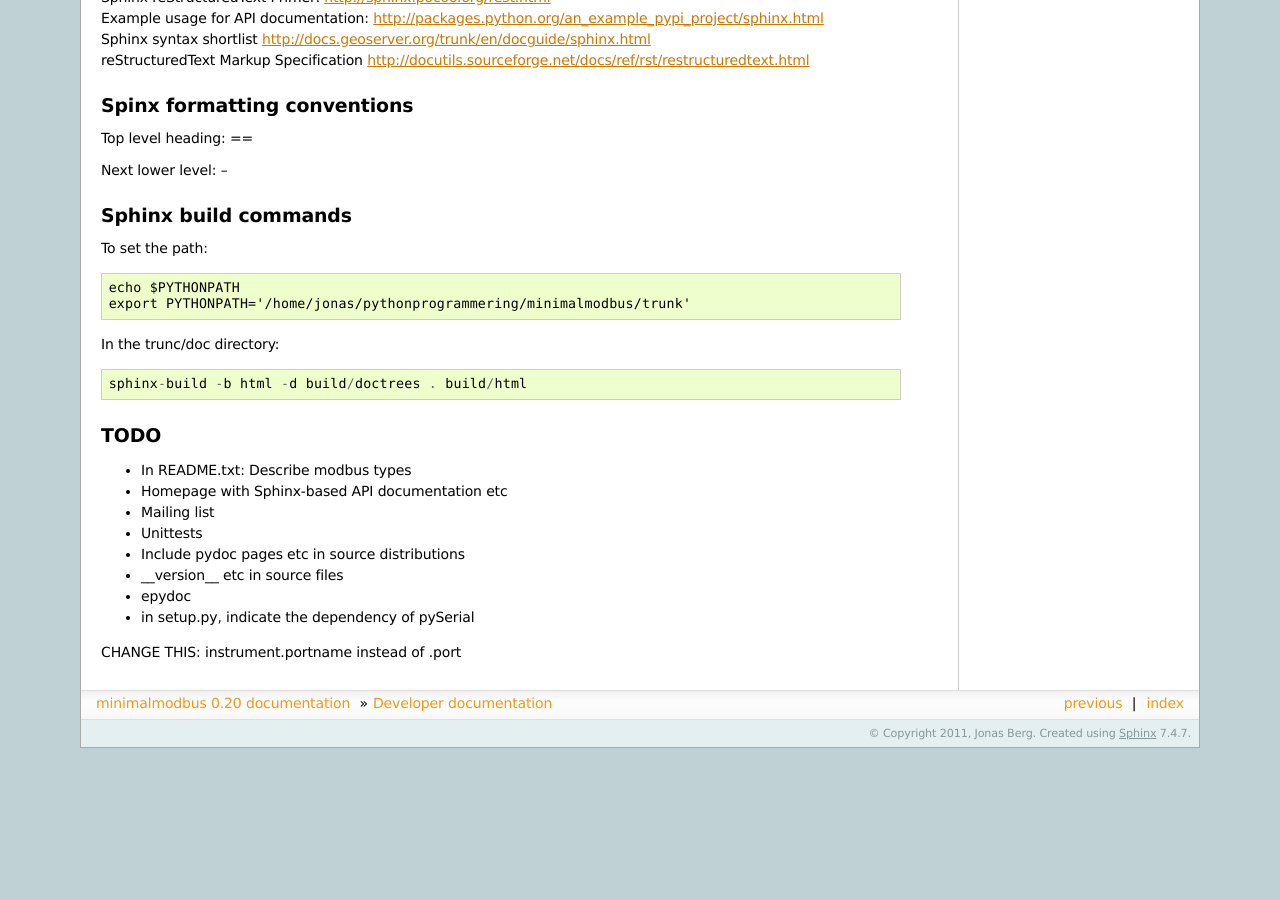
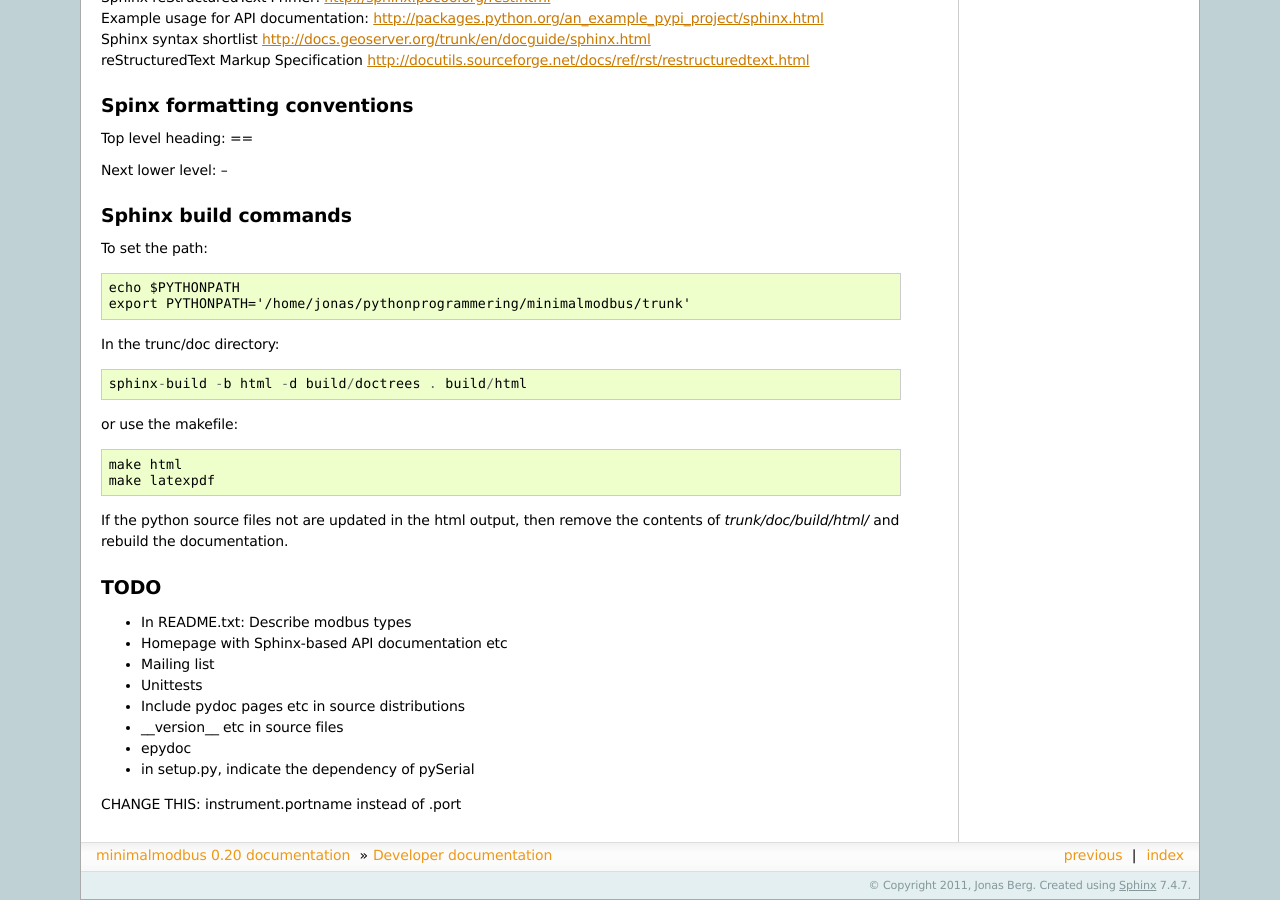
Before and after one commit to pyhys/minimalmodbus, a Sphinx documentation site: the page built from doc/administrative.rst, in a window 1280 px wide and 900 px high, scrolled down 2307 px. Built offline with Sphinx 7.4.7, drawn with Linux system fonts in a browser that asks for light colours; pages that are not in the unit, such as notebooks, are missing from menus; before the commit the page ends 3055 px from its top, so only the background shows below that; some of the changed text lies outside the part shown.

```diff
--- a/doc/administrative.rst
+++ b/doc/administrative.rst
@@ -156,6 +156,14 @@
 
     sphinx-build -b html -d build/doctrees . build/html
 
+or use the makefile::
+
+    make html
+    make latexpdf
+
+If the python source files not are updated in the html output, then remove the contents of *trunk/doc/build/html/* and rebuild the documentation.
+
+
 TODO
 ----
 * In README.txt: Describe modbus types
```
Also changed, not shown: other parts of doc/administrative.rst (+1 -1 lines), 1 other file.
